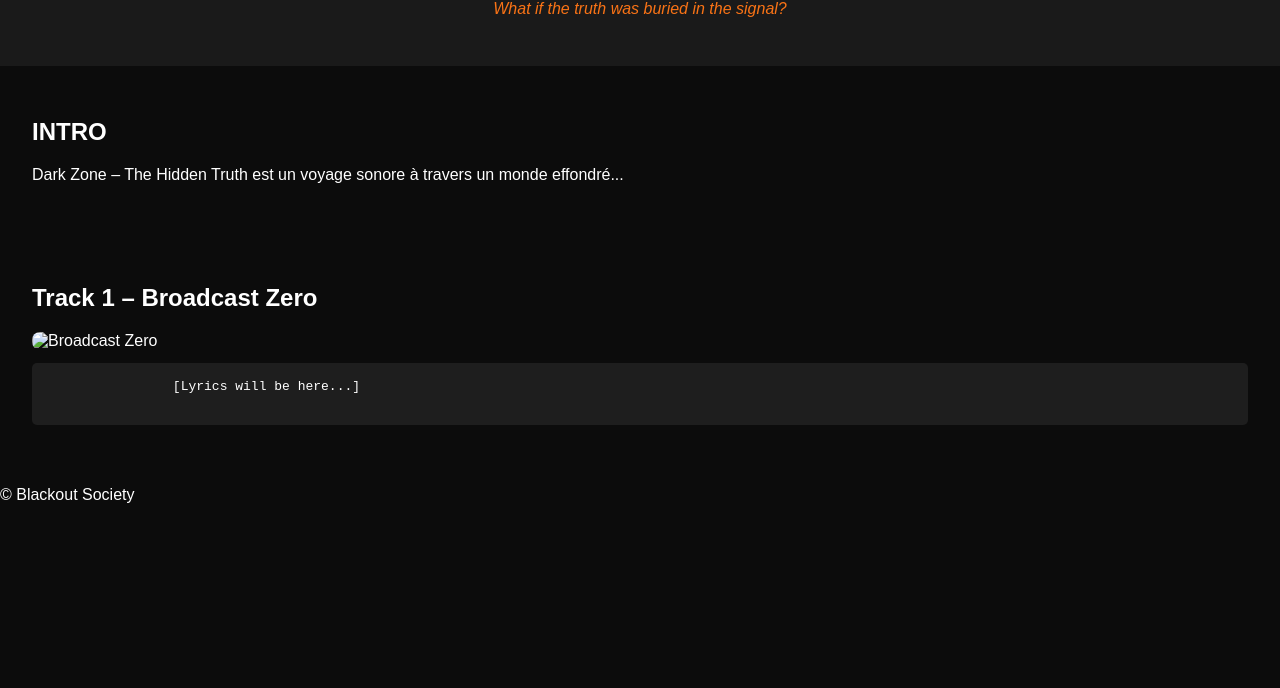
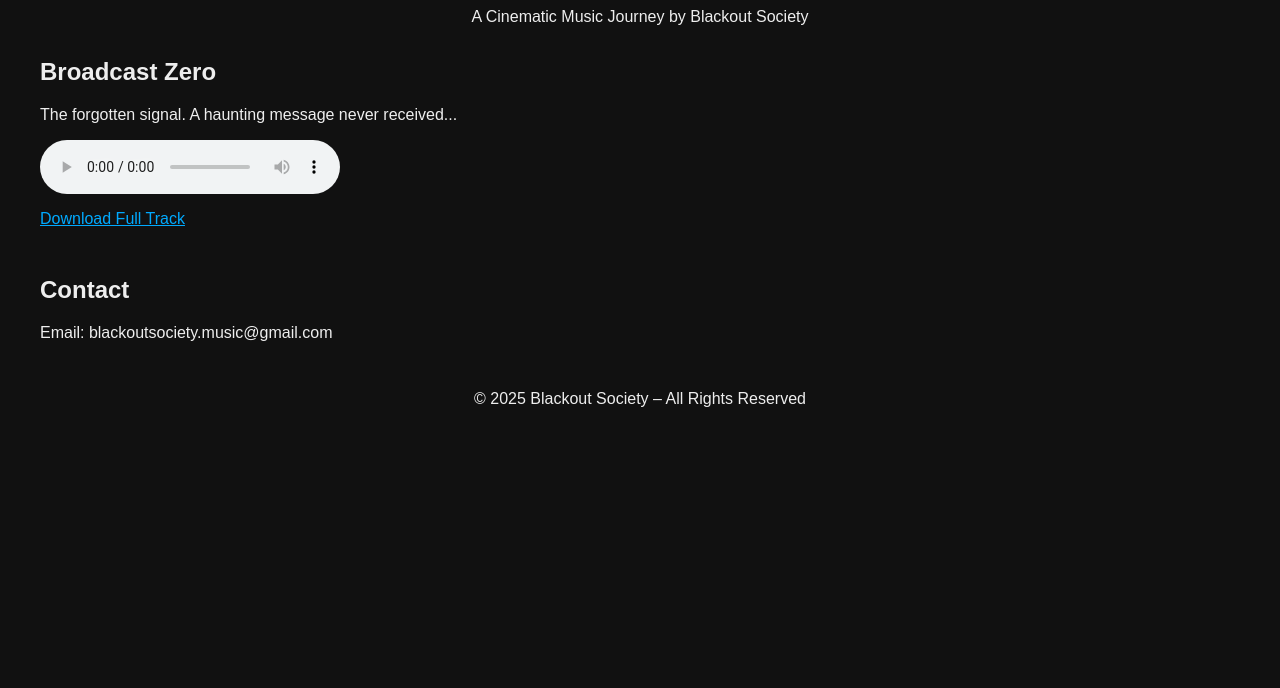
Before and after one commit to BlackoutSociety/darkzone-album, a plain HTML site: page index.html in a window 1280 px wide. Shown: the part 112-800 px from the top of the page. Drawn offline with Linux system fonts and the light colour scheme.

Commit message:
Add files via upload

```diff
--- a/index.html
+++ b/index.html
@@ -2,32 +2,32 @@
 <!DOCTYPE html>
 <html lang="en">
 <head>
-    <meta charset="UTF-8" />
-    <meta name="viewport" content="width=device-width, initial-scale=1.0"/>
+    <meta charset="UTF-8">
     <title>Dark Zone – The Hidden Truth</title>
-    <link rel="stylesheet" href="styles.css" />
+    <link rel="stylesheet" href="style.css">
 </head>
 <body>
     <header>
-        <h1>DARK ZONE – THE HIDDEN TRUTH</h1>
-        <p class="tagline">What if the truth was buried in the signal?</p>
+        <h1>Dark Zone – The Hidden Truth</h1>
+        <p>A Cinematic Music Journey by Blackout Society</p>
     </header>
     <main>
-        <section class="intro">
-            <h2>INTRO</h2>
-            <p>Dark Zone – The Hidden Truth est un voyage sonore à travers un monde effondré...</p>
+        <section>
+            <h2>Broadcast Zero</h2>
+            <p>The forgotten signal. A haunting message never received...</p>
+            <audio controls>
+                <source src="assets/broadcast_zero_preview.mp3" type="audio/mpeg">
+                Your browser does not support the audio element.
+            </audio>
+            <p><a href="https://your-gumroad-link.com" target="_blank">Download Full Track</a></p>
         </section>
-        <section class="track" id="track1">
-            <h2>Track 1 – Broadcast Zero</h2>
-            <img src="images/track1.png" alt="Broadcast Zero" />
-            <pre>
-                [Lyrics will be here...]
-            </pre>
+        <section>
+            <h2>Contact</h2>
+            <p>Email: blackoutsociety.music@gmail.com</p>
         </section>
-        <!-- Les autres sections de chansons seront ajoutées dans la version finale -->
     </main>
     <footer>
-        <p>© Blackout Society</p>
+        <p>&copy; 2025 Blackout Society – All Rights Reserved</p>
     </footer>
 </body>
 </html>
--- /dev/null
+++ b/style.css
@@ -0,0 +1,21 @@
+
+body {
+    font-family: Arial, sans-serif;
+    background-color: #111;
+    color: #eee;
+    padding: 2rem;
+}
+header, footer {
+    text-align: center;
+    margin-bottom: 2rem;
+}
+section {
+    margin-bottom: 3rem;
+}
+audio {
+    display: block;
+    margin-top: 1rem;
+}
+a {
+    color: #0af;
+}
```
Also changed, not shown: 1 other file.
